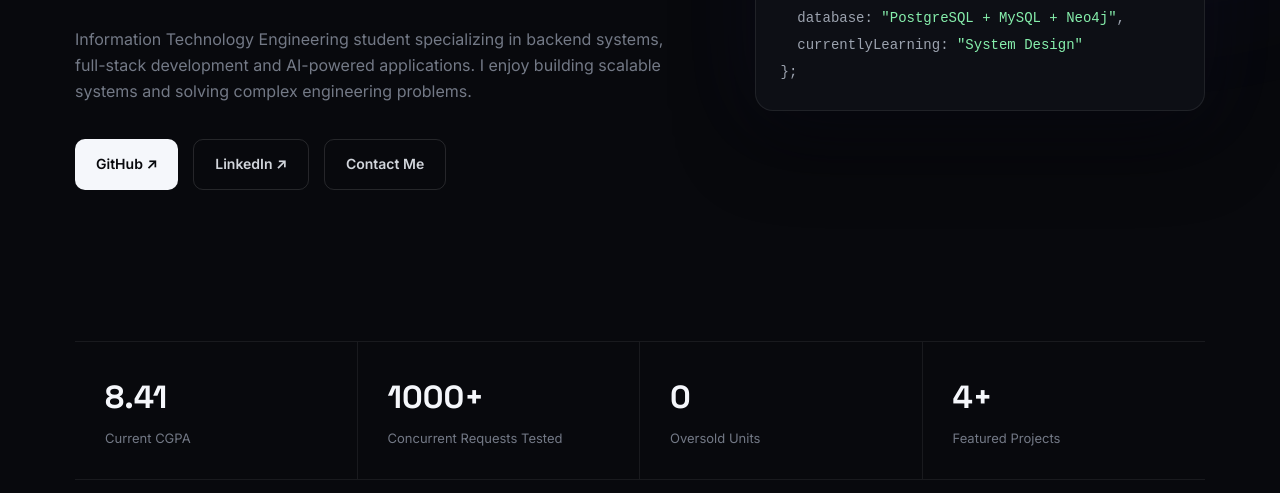
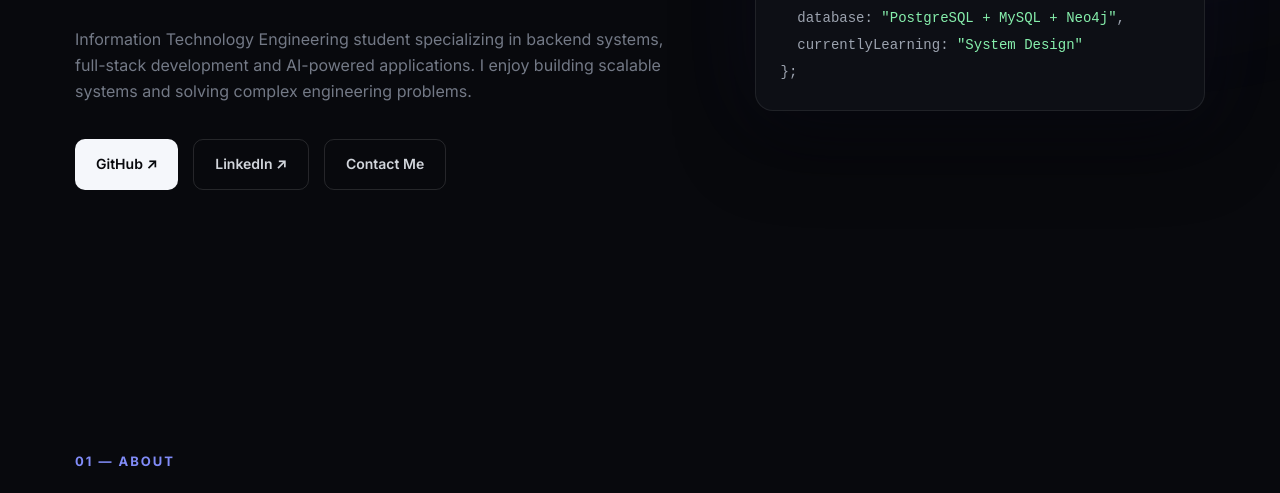
Before and after one commit to ChavanArc257/ChavanArc257.github.io, a plain HTML site: page index.html in a window 1280 px wide. Shown: the part 459-952 px from the top of the page. Drawn offline with Linux system fonts and the light colour scheme.

Commit message:
Remove stats section from index.html
Removed the stats section from the index.html file.

```diff
--- a/index.html
+++ b/index.html
@@ -1034,34 +1034,6 @@
      STATS
 ========================= -->
 
-<div class="container">
-
-    <div class="stats reveal">
-
-        <div class="stat">
-            <div class="stat-number">8.41</div>
-            <div class="stat-label">Current CGPA</div>
-        </div>
-
-        <div class="stat">
-            <div class="stat-number">1000+</div>
-            <div class="stat-label">Concurrent Requests Tested</div>
-        </div>
-
-        <div class="stat">
-            <div class="stat-number">0</div>
-            <div class="stat-label">Oversold Units</div>
-        </div>
-
-        <div class="stat">
-            <div class="stat-number">4+</div>
-            <div class="stat-label">Featured Projects</div>
-        </div>
-
-    </div>
-
-</div>
-
 
 <!-- =========================
      ABOUT
```
